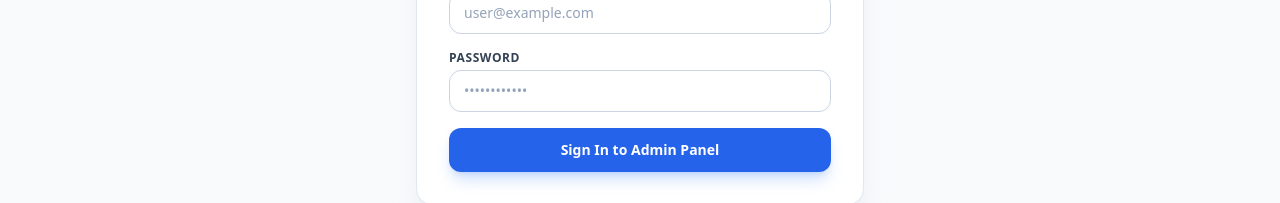
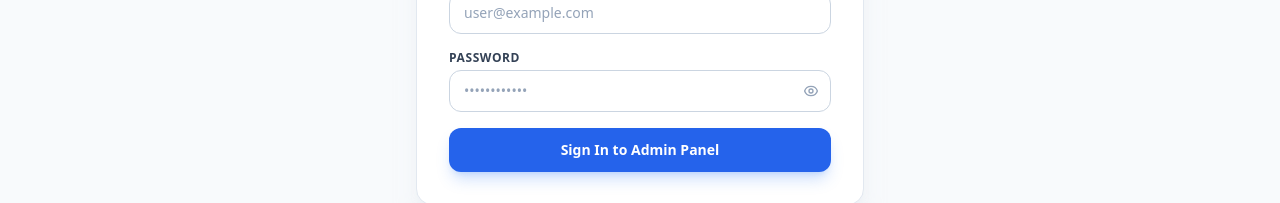
Before and after one commit to ikartikeyo/nishaproperties-client, a React (Vite) app: page /admin/login in a window 1280 px wide. Shown: the part 433-636 px from the top of the page. Built offline with nearby package versions, Linux system fonts and the light colour scheme; no server answers.

Commit message:
the last commit

```diff
--- a/src/pages/AdminLoginPage.jsx
+++ b/src/pages/AdminLoginPage.jsx
@@ -9,6 +9,7 @@
   const [password, setPassword] = useState("");
   const [loading, setLoading] = useState(false);
   const [error, setError] = useState(null);
+  const [showPassword, setShowPassword] = useState(false);
 
   const { login } = useAuth();
   const navigate = useNavigate();
@@ -71,14 +72,33 @@
               <label className="block text-xs font-bold text-slate-700 dark:text-slate-300 uppercase tracking-wider mb-1">
                 {t("password")}
               </label>
+              <div className="relative">
                 <input
-                type="password"
+                  type={showPassword ? "text" : "password"}
                   value={password}
                   onChange={(e) => setPassword(e.target.value)}
                   required
                   placeholder="••••••••••••"
-                className="w-full px-3.5 py-2.5 text-sm rounded-xl border border-slate-300 dark:border-slate-700 bg-white dark:bg-[#1E293B] text-slate-900 dark:text-white placeholder-slate-400 dark:placeholder-slate-500 focus:outline-none focus:ring-2 focus:ring-blue-500 focus:border-transparent transition"
+                  className="w-full px-3.5 py-2.5 pr-10 text-sm rounded-xl border border-slate-300 dark:border-slate-700 bg-white dark:bg-[#1E293B] text-slate-900 dark:text-white placeholder-slate-400 dark:placeholder-slate-500 focus:outline-none focus:ring-2 focus:ring-blue-500 focus:border-transparent transition"
                 />
+                <button
+                  type="button"
+                  onClick={() => setShowPassword((v) => !v)}
+                  className="absolute inset-y-0 right-3 flex items-center text-slate-400 hover:text-slate-600 dark:hover:text-slate-300 transition"
+                  tabIndex={-1}
+                >
+                  {showPassword ? (
+                    <svg xmlns="http://www.w3.org/2000/svg" className="w-4 h-4" fill="none" viewBox="0 0 24 24" stroke="currentColor">
+                      <path strokeLinecap="round" strokeLinejoin="round" strokeWidth="2" d="M13.875 18.825A10.05 10.05 0 0112 19c-4.478 0-8.268-2.943-9.543-7a9.97 9.97 0 011.563-3.029m5.858.908a3 3 0 114.243 4.243M9.878 9.878l4.242 4.242M9.88 9.88l-3.29-3.29m7.532 7.532l3.29 3.29M3 3l3.59 3.59m0 0A9.953 9.953 0 0112 5c4.478 0 8.268 2.943 9.543 7a10.025 10.025 0 01-4.132 5.411m0 0L21 21" />
+                    </svg>
+                  ) : (
+                    <svg xmlns="http://www.w3.org/2000/svg" className="w-4 h-4" fill="none" viewBox="0 0 24 24" stroke="currentColor">
+                      <path strokeLinecap="round" strokeLinejoin="round" strokeWidth="2" d="M15 12a3 3 0 11-6 0 3 3 0 016 0z" />
+                      <path strokeLinecap="round" strokeLinejoin="round" strokeWidth="2" d="M2.458 12C3.732 7.943 7.523 5 12 5c4.478 0 8.268 2.943 9.542 7-1.274 4.057-5.064 7-9.542 7-4.477 0-8.268-2.943-9.542-7z" />
+                    </svg>
+                  )}
+                </button>
+              </div>
             </div>
 
             <button
--- a/tsconfig.json
+++ b/tsconfig.json
@@ -20,6 +20,7 @@
     "outDir": "./dist/",
     "rootDir": "./src/",
     "baseUrl": ".",
+    "ignoreDeprecations": "6.0",
     "paths": {
       "@/*": ["./src/*"]
     },
```
Also changed, not shown: vercel.json. Lines whose indentation alone changed are shown as unchanged.
